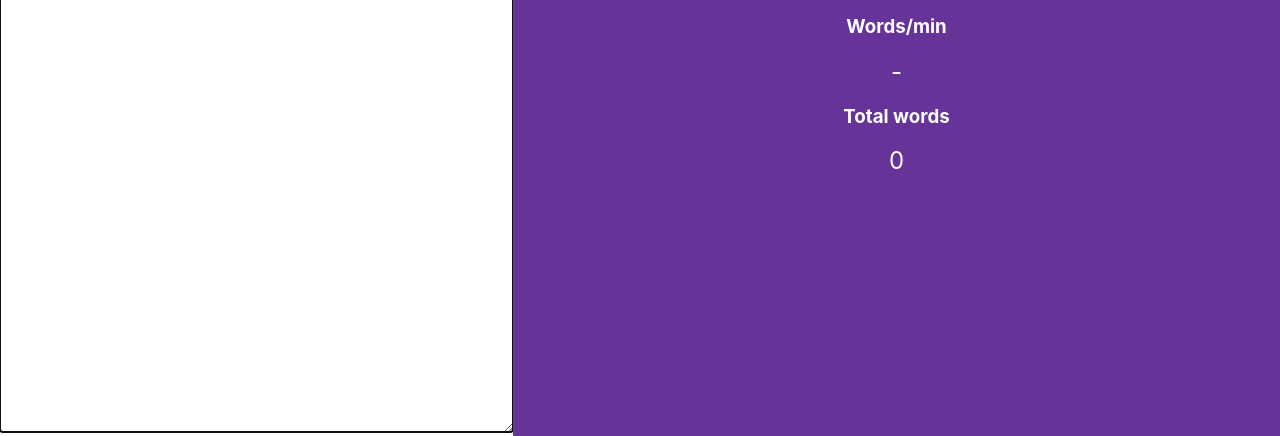
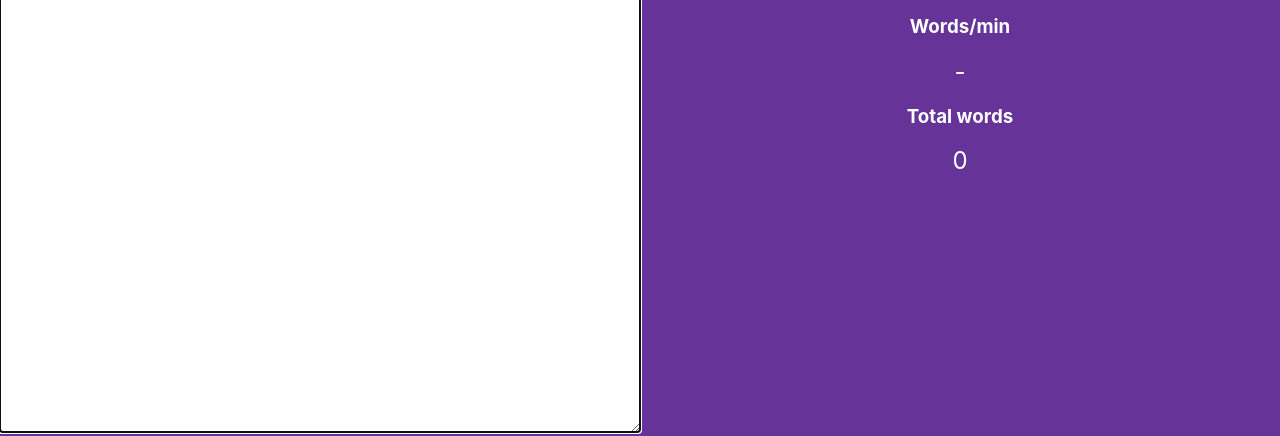
Before and after one commit to mvune/mvune, a plain HTML site: page reed-speed.html in a window 1280 px wide. Shown: the part 368-804 px from the top of the page. Drawn offline with Linux system fonts and the light colour scheme; a web font is replaced by a local one.

Commit message:
Resizing fix

```diff
--- a/reed-speed.html
+++ b/reed-speed.html
@@ -22,15 +22,22 @@
         .container {
             display: flex;
             flex-wrap: wrap;
+            background-color: rebeccapurple;
+        }
+
+        .left-side {
+            flex: 1;
+            min-width: 500px;
+            z-index: 2;
         }
 
         .right-side {
-            flex-grow: 1;
+            flex: 1;
+            min-width: 250px;
             display: flex;
             align-items: center;
             justify-content: center;
             color: white;
-            background-color: rebeccapurple;
         }
 
         .right-inner {
```
